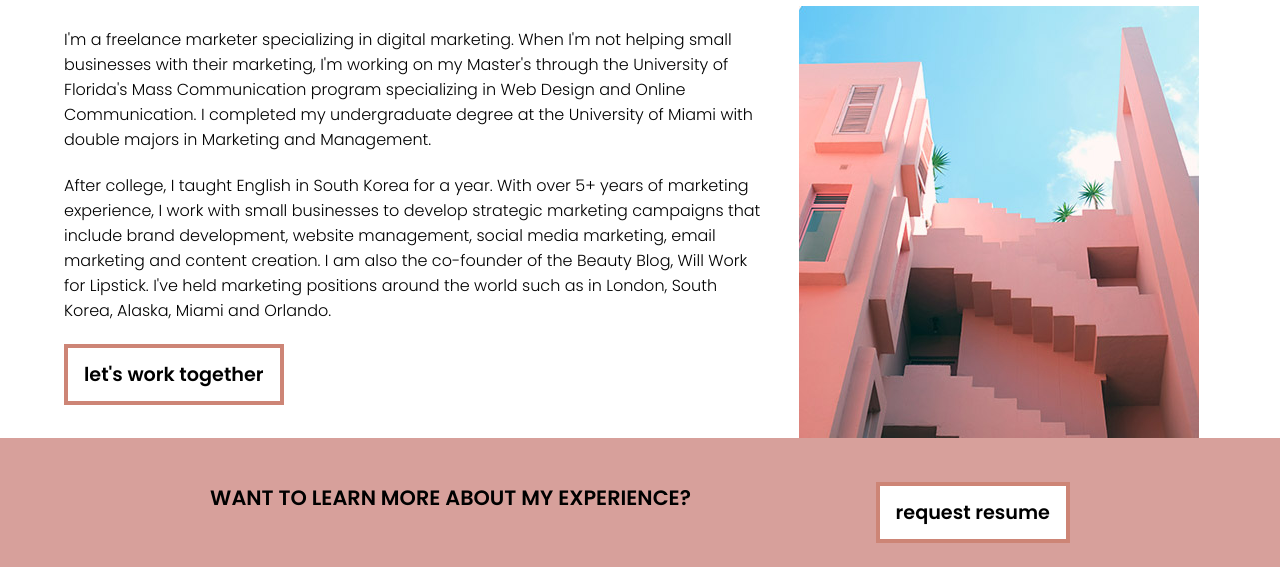
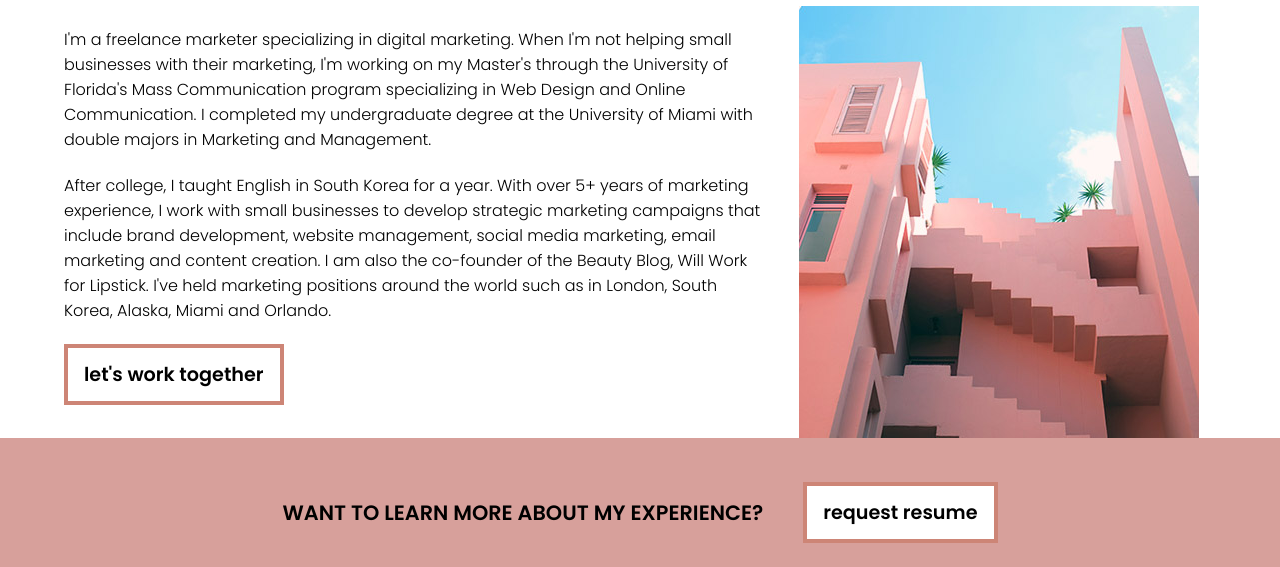
Before and after one commit to mphifer/project2_phifer_melinn, a plain HTML site: page about.html in a window 1280 px wide. Shown: the part 233-800 px from the top of the page. Drawn offline with nearby package versions, Linux system fonts and the light colour scheme.

Commit message:
align p to button with flexbox

```diff
--- a/styles.css
+++ b/styles.css
@@ -617,13 +617,14 @@ footer p {
 
 .resume {
 	display:flex;
-	justify-content: space-around;
+	justify-content: center;
+	align-items: center;
 	padding-top: 1%;
-	padding-bottom: 2%;
+	padding-bottom: 3%;
 }
 
 .resume p {
-	padding-right:  2%;
+	padding-right: 40px;
 
 }
 
```
